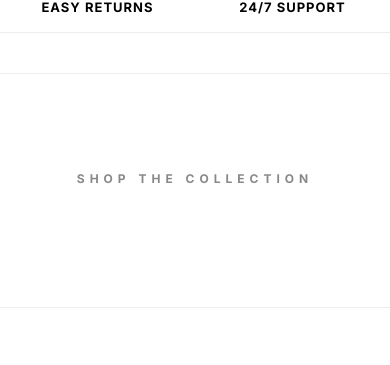
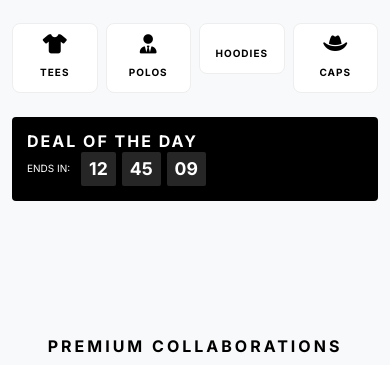
Before and after one commit to zahidbasha353-droid/trendflix-live, a Django app: page / in a window 390 px wide. Shown: the part 767-1132 px from the top of the page. Run offline with Django 5.2, Linux system fonts and the light colour scheme; data comes from the database, SQL or seed files in the repository; data that the repository does not hold is empty.

Commit message:
Merged minimalist style with Deal timer and Heart icon

```diff
--- a/store/templates/store/home.html
+++ b/store/templates/store/home.html
@@ -5,168 +5,144 @@
 {% block content %}
 
 <style>
-    /* --- 1. PREMIUM MINIMALIST GLOBAL STYLES --- */
-    body {
-        background-color: #ffffff;
-        color: #000;
-        font-family: 'Inter', sans-serif; /* High-end look font */
-    }
+    /* --- 1. GLOBAL MINIMALIST REFINEMENT --- */
+    body { background-color: #f8f9fa; font-family: 'Inter', sans-serif; }
 
     /* --- 2. 5 MOVEMENT BANNER (Carousel) STYLES --- */
     .carousel-item {
-        height: 85vh;
+        height: 80vh;
         background-size: cover;
         background-position: center;
-        background-color: #000;
     }
     .banner-overlay {
         background: rgba(0,0,0,0.2);
         height: 100%; display: flex; align-items: center; justify-content: center; text-align: center;
     }
-    .banner-text h1 {
-        font-size: 4.5rem;
-        font-weight: 300;
-        font-style: italic;
-        color: white;
-        margin-bottom: 20px;
+    .banner-text h1 { font-size: 4rem; font-weight: 300; font-style: italic; color: white; margin-bottom: 20px; }
+    .btn-minimal {
+        background: white; color: black; border-radius: 0; padding: 12px 30px;
+        text-transform: uppercase; font-weight: 600; font-size: 0.8rem; border: 1px solid white;
     }
-    .btn-minimal {
-        background: white; color: black; border-radius: 0; padding: 15px 40px;
-        text-transform: uppercase; font-weight: 600; font-size: 0.8rem; border: 1px solid white;
-        transition: 0.3s;
+
+    /* --- 3. COMPACT CATEGORY LINE --- */
+    .cat-box {
+        background: white; border-radius: 8px; padding: 10px;
+        text-align: center; transition: 0.3s; border: 1px solid #eee;
     }
-    .btn-minimal:hover { background: transparent; color: white; }
+    .cat-box:hover { border-color: #000; transform: translateY(-2px); }
+    .cat-box i { font-size: 1.2rem; color: #000; display: block; margin-bottom: 5px; }
+    .cat-box span { font-size: 10px; font-weight: 700; text-transform: uppercase; letter-spacing: 1px; }
 
-    /* --- 3. TRUST BAR (Clean Style) --- */
-    .trust-bar {
-        background: white;
-        padding: 40px 0;
-        border-bottom: 1px solid #eee;
-        margin-bottom: 50px;
+    /* --- 4. DEAL TIMER SECTION --- */
+    .deal-box {
+        background: #000; color: white; border-radius: 4px; padding: 15px; margin-bottom: 40px;
     }
-    .trust-item { text-align: center; border-right: 1px solid #eee; }
-    .trust-item:last-child { border-right: none; }
-    .trust-icon { color: #000; font-size: 20px; margin-bottom: 10px; }
-    .trust-title { font-weight: 700; font-size: 13px; text-transform: uppercase; letter-spacing: 1px; }
+    .timer-unit {
+        background: rgba(255,255,255,0.15); border-radius: 2px;
+        padding: 4px 8px; margin: 0 3px; font-weight: 700; font-size: 1.1rem;
+    }
 
-    /* --- 4. MINIMAL PRODUCT CARD (Brand Style) --- */
-    .minimal-card { border: none !important; margin-bottom: 50px; transition: 0.3s; }
-    .card-img-container {
-        background: #f9f9f9;
-        border-radius: 0px;
-        padding: 0px;
-        overflow: hidden;
-        position: relative;
+    /* --- 5. MINIMAL PRODUCT CARD WITH HEART --- */
+    .pro-card {
+        background: white; border: none; border-radius: 0px;
+        padding: 10px; transition: 0.3s; position: relative;
     }
-    .card-img-top {
-        height: 450px;
-        width: 100%;
-        object-fit: cover;
-        transition: 0.6s ease;
+    .fav-heart {
+        position: absolute; top: 15px; right: 15px;
+        background: white; border-radius: 50%; padding: 5px;
+        box-shadow: 0 2px 5px rgba(0,0,0,0.1); color: #ddd; cursor: pointer; z-index: 5;
+        font-size: 0.8rem; transition: 0.3s;
     }
-    .minimal-card:hover .card-img-top { transform: scale(1.05); }
+    .fav-heart:hover { color: #ff4d4d; }
 
-    .product-title {
-        font-size: 0.85rem;
-        font-weight: 600;
-        text-transform: uppercase;
-        margin-top: 15px;
-        letter-spacing: 1px;
-        color: #000;
-    }
-    .product-price { font-size: 0.9rem; color: #555; font-weight: 500; }
+    .pro-img-container { height: 350px; background: #f9f9f9; overflow: hidden; }
+    .pro-img-container img { height: 100%; width: 100%; object-fit: cover; transition: 0.6s; }
+    .pro-card:hover img { transform: scale(1.05); }
 
-    /* Buttons Style (Side-by-Side) */
-    .btn-action-group { display: flex; gap: 5px; margin-top: 15px; }
-    .btn-cart-min {
-        border: 1px solid #000; background: transparent; color: #000;
-        font-size: 0.7rem; padding: 10px; flex: 1;
-        text-transform: uppercase; font-weight: 700; transition: 0.3s;
-    }
-    .btn-cart-min:hover { background: #000; color: #fff; }
+    /* BUTTONS SIDE BY SIDE */
+    .btn-group-pro { display: flex; gap: 4px; margin-top: 12px; }
+    .btn-add { background: transparent; color: #000; flex: 1; font-size: 0.7rem; font-weight: 700; border: 1px solid #000; padding: 8px; text-transform: uppercase; }
+    .btn-add:hover { background: #000; color: #fff; }
+    .btn-buy { background: #000; color: #fff; flex: 1; font-size: 0.7rem; font-weight: 700; text-decoration: none; text-align: center; padding: 8px; text-transform: uppercase; border: 1px solid #000; }
 
-    .btn-buy-min {
-        background: #000; color: #fff; border: 1px solid #000;
-        font-size: 0.7rem; padding: 10px; flex: 1;
-        text-transform: uppercase; font-weight: 700; text-decoration: none; text-align: center;
-    }
+    /* --- 6. COLLAB BANNERS --- */
+    .collab-banner { height: 200px; background-size: cover; background-position: center; display: flex; align-items: center; padding: 20px; color: white; position: relative; overflow: hidden; }
+    .collab-overlay { position: absolute; top:0; left:0; width:100%; height:100%; background: rgba(0,0,0,0.2); }
+    .collab-content { position: relative; z-index: 2; }
 
     @media (max-width: 768px) {
         .banner-text h1 { font-size: 2.5rem; }
-        .carousel-item { height: 60vh; }
-        .card-img-top { height: 300px; }
-        .trust-item { border-right: none; border-bottom: 1px solid #eee; padding: 15px; }
+        .pro-img-container { height: 250px; }
     }
 </style>
 
 <div id="fashionCarousel" class="carousel slide carousel-fade" data-bs-ride="carousel" data-bs-interval="4000">
     <div class="carousel-inner">
         <div class="carousel-item active" style="background-image: url('https://images.unsplash.com/photo-1490114538077-0a7f8cb49891?q=80&w=2070');">
-            <div class="banner-overlay"><div class="banner-text"><h1>The Legacy Capsule</h1><a href="#shop" class="btn btn-minimal">Shop the Re-stock</a></div></div>
+            <div class="banner-overlay"><div class="banner-text"><h1>The Legacy Capsule</h1><a href="#shop" class="btn btn-minimal">Shop Now</a></div></div>
         </div>
         <div class="carousel-item" style="background-image: url('https://images.unsplash.com/photo-1488161628813-04466f872be2?q=80&w=1964');">
-            <div class="banner-overlay"><div class="banner-text"><h1>Nate Robinson Edit</h1><a href="#shop" class="btn btn-minimal">Explore the Edit</a></div></div>
+            <div class="banner-overlay"><div class="banner-text"><h1>Essential Edit</h1><a href="#shop" class="btn btn-minimal">Explore</a></div></div>
         </div>
         <div class="carousel-item" style="background-image: url('https://images.unsplash.com/photo-1552374196-1ab2a1c593e8?q=80&w=1974');">
-            <div class="banner-overlay"><div class="banner-text"><h1>Creator's Club Vol 3.</h1><a href="#shop" class="btn btn-minimal">Join the Club</a></div></div>
+            <div class="banner-overlay"><div class="banner-text"><h1>Creators Club</h1><a href="#shop" class="btn btn-minimal">Join Now</a></div></div>
         </div>
         <div class="carousel-item" style="background-image: url('https://images.unsplash.com/photo-1539106609214-0d75a469627a?q=80&w=1974');">
-            <div class="banner-overlay"><div class="banner-text"><h1>Essential Oversize</h1><a href="#shop" class="btn btn-minimal">Buy Essentials</a></div></div>
+            <div class="banner-overlay"><div class="banner-text"><h1>Season Drop</h1><a href="#shop" class="btn btn-minimal">Buy Items</a></div></div>
         </div>
         <div class="carousel-item" style="background-image: url('https://images.unsplash.com/photo-1516762689617-e1cffcef479d?q=80&w=2022');">
-            <div class="banner-overlay"><div class="banner-text"><h1>New Season Drop</h1><a href="#shop" class="btn btn-minimal">Shop Now</a></div></div>
-        </div>
-    </div>
-    <button class="carousel-control-prev" type="button" data-bs-target="#fashionCarousel" data-bs-slide="prev"><span class="carousel-control-prev-icon"></span></button>
-    <button class="carousel-control-next" type="button" data-bs-target="#fashionCarousel" data-bs-slide="next"><span class="carousel-control-next-icon"></span></button>
-</div>
-
-<div class="trust-bar">
-    <div class="container">
-        <div class="row">
-            <div class="col-md-3 trust-item col-6"><i class="fa-solid fa-truck-fast trust-icon"></i><div class="trust-title">Global Shipping</div></div>
-            <div class="col-md-3 trust-item col-6"><i class="fa-solid fa-medal trust-icon"></i><div class="trust-title">100% Quality</div></div>
-            <div class="col-md-3 trust-item col-6"><i class="fa-solid fa-rotate-left trust-icon"></i><div class="trust-title">Easy Returns</div></div>
-            <div class="col-md-3 trust-item col-6"><i class="fa-solid fa-headset trust-icon"></i><div class="trust-title">24/7 Support</div></div>
+            <div class="banner-overlay"><div class="banner-text"><h1>New Season</h1><a href="#shop" class="btn btn-minimal">Shop Re-stock</a></div></div>
         </div>
     </div>
 </div>
 
-<div id="shop" class="container my-5 pb-5">
-    <h6 class="text-uppercase fw-bold text-center mb-5" style="letter-spacing: 5px; font-size: 0.75rem; color: #888;">Shop the Collection</h6>
+<div class="container my-4">
+    <div class="row g-2 justify-content-center">
+        <div class="col-3 col-md-1"><div class="cat-box"><i class="fas fa-tshirt"></i><span>Tees</span></div></div>
+        <div class="col-3 col-md-1"><div class="cat-box"><i class="fas fa-user-tie"></i><span>Polos</span></div></div>
+        <div class="col-3 col-md-1"><div class="cat-box"><i class="fas fa-hoodie"></i><span>Hoodies</span></div></div>
+        <div class="col-3 col-md-1"><div class="cat-box"><i class="fas fa-hat-cowboy"></i><span>Caps</span></div></div>
+    </div>
+</div>
 
-    <div class="row g-4">
+<div class="container">
+    <div class="deal-box d-flex flex-wrap justify-content-between align-items-center">
+        <div><h6 class="fw-bold mb-0 text-uppercase" style="letter-spacing:2px">Deal of the Day</h6></div>
+        <div class="d-flex align-items-center">
+            <span class="small text-uppercase me-2" style="font-size:10px">Ends in:</span>
+            <div class="timer-unit">12</div><div class="timer-unit">45</div><div class="timer-unit">09</div>
+        </div>
+    </div>
+</div>
+
+<div id="shop" class="container mb-5">
+    <div class="row g-3">
         {% for product in products %}
-        <div class="col-lg-3 col-md-4 col-6">
-            <div class="card minimal-card h-100">
-                <div class="card-img-container">
-                    <a href="{% url 'product_detail' product.id %}">
+        <div class="col-6 col-md-3">
+            <div class="pro-card h-100">
+                <div class="fav-heart"><i class="fas fa-heart"></i></div>
+                <a href="{% url 'product_detail' product.id %}">
+                    <div class="pro-img-container">
                         {% if product.image_url %}
-                            <img src="{{ product.image_url }}" class="card-img-top" alt="{{ product.name }}">
-                        {% elif product.image %}
-                            <img src="{{ product.image.url }}" class="card-img-top" alt="{{ product.name }}">
+                            <img src="{{ product.image_url }}" alt="{{ product.name }}">
+                        {% else %}
+                            <img src="{{ product.image.url }}" alt="{{ product.name }}">
                         {% endif %}
-                    </a>
-                    {% if product.is_trending %}
-                        <span class="position-absolute top-0 start-0 bg-white text-black px-2 py-1 m-2 small fw-bold" style="font-size:10px; letter-spacing:1px;">NEW</span>
-                    {% endif %}
-                </div>
+                    </div>
+                </a>
+                <div class="mt-3 text-center">
+                    <h6 class="fw-bold text-truncate mb-1" style="font-size: 0.8rem; letter-spacing:1px; text-transform:uppercase;">{{ product.name }}</h6>
+                    <div class="d-flex justify-content-center align-items-center gap-2">
+                        <span class="fw-bold" style="font-size: 0.9rem;">{{ product.selling_price|currency:request }}</span>
+                        <del class="text-muted small" style="font-size: 0.7rem;">{{ product.cost_price|add:"500"|currency:request }}</del>
+                    </div>
 
-                <div class="text-center px-2">
-                    <p class="product-title mb-1 text-truncate">{{ product.name }}</p>
-                    <p class="product-price">
-                        {{ product.selling_price|currency:request }}
-                        <span class="text-muted text-decoration-line-through ms-2" style="font-size: 0.75rem;">
-                            {{ product.cost_price|add:"500"|currency:request }}
-                        </span>
-                    </p>
-
-                    <div class="btn-action-group">
+                    <div class="btn-group-pro">
                         <form action="{% url 'add_to_cart' product.id %}" method="POST" class="flex-grow-1">
                             {% csrf_token %}
-                            <button type="submit" class="btn-cart-min w-100">Cart</button>
+                            <button type="submit" class="btn-add w-100">Cart</button>
                         </form>
-                        <a href="{% url 'buy_now' product.id %}" class="btn-buy-min flex-grow-1">Buy Now</a>
+                        <a href="{% url 'buy_now' product.id %}" class="btn-buy flex-grow-1">Buy</a>
                     </div>
                 </div>
             </div>
@@ -175,4 +151,27 @@
     </div>
 </div>
 
+<div class="container my-5">
+    <h6 class="fw-bold mb-4 text-uppercase text-center" style="letter-spacing:3px">Premium Collaborations</h6>
+    <div class="row g-3">
+        <div class="col-md-4">
+            <div class="collab-banner" style="background-image: url('https://images.unsplash.com/photo-1523381210434-271e8be1f52b?q=80&w=2070');">
+                <div class="collab-overlay"></div>
+                <div class="collab-content"><h6 class="fw-bold">CREATORS CLUB</h6><button class="btn btn-outline-light btn-sm rounded-0">Explore</button></div>
+            </div>
+        </div>
+        <div class="col-md-4">
+            <div class="collab-banner" style="background-image: url('https://images.unsplash.com/photo-1483985988355-763728e1935b?q=80&w=2070');">
+                <div class="collab-overlay"></div>
+                <div class="collab-content"><h6 class="fw-bold">STREET STYLE</h6><button class="btn btn-outline-light btn-sm rounded-0">Explore</button></div>
+            </div>
+        </div>
+        <div class="col-md-4">
+            <div class="collab-banner" style="background-image: url('https://images.unsplash.com/photo-1490114538077-0a7f8cb49891?q=80&w=2070');">
+                <div class="collab-overlay"></div>
+                <div class="collab-content"><h6 class="fw-bold">NATE ROBINSON</h6><button class="btn btn-outline-light btn-sm rounded-0">Explore</button></div>
+            </div>
+        </div>
+    </div>
+</div>
 {% endblock %}
```
